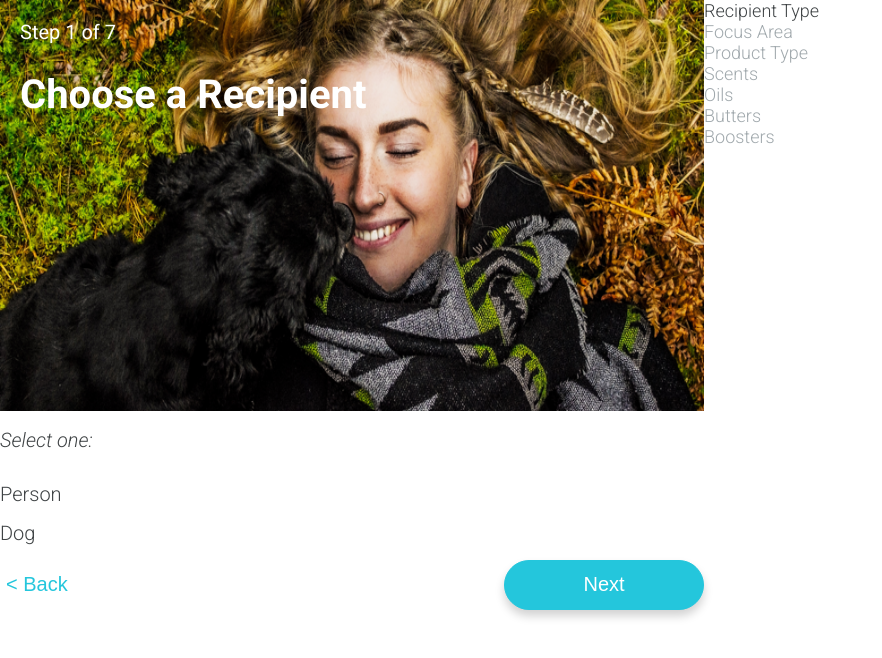
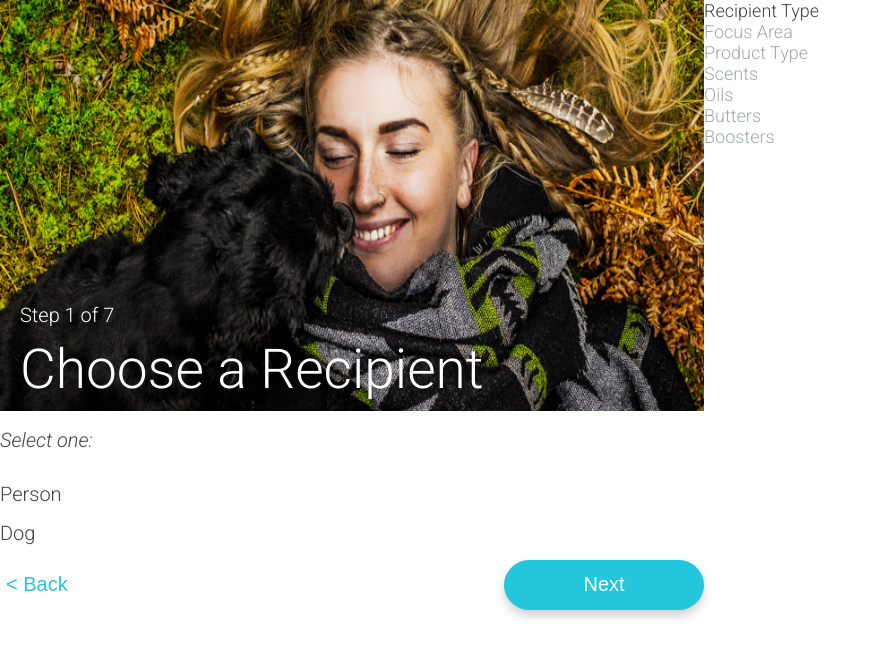
Before and after one commit to chrisfoster22/BFB-2, a React (Create React App) app: page / in a window 1280 px wide. Shown: the top 658 px of the page, without its empty margins (0-882 px from the left). Built offline with nearby package versions, Linux system fonts and the light colour scheme; what shopify-buy would draw is missing.

Commit message:
Style header text

```diff
--- a/src/components/App.css
+++ b/src/components/App.css
@@ -3,8 +3,7 @@
 }
 
 .App-header {
-  background-color: #222;
-  height: 150px;
-  padding: 20px;
-  color: white;
+    position: relative;
+    height: 150px;
+    padding: 20px;
 }
--- a/src/components/App.js
+++ b/src/components/App.js
@@ -111,8 +111,10 @@ class App extends Component {
                         <header
                             className="App-header"
                             style={{backgroundSize: "100% 100%", backgroundImage: `url(${currentStep.backgroundImg})`, height: 371}}>
-                            <div>{`Step ${this.state.currentStep} of 7`}</div>
-                            <h1>{currentStep.headerMsg}</h1>
+                            <div style={styles.headerText}>
+                                <div>{`Step ${this.state.currentStep} of 7`}</div>
+                                <h1 style={styles.headerMsg}>{currentStep.headerMsg}</h1>
+                            </div>
                         </header>
                         {this.getSelectionPanel.bind(this, currentStep)()}
                     </div>
@@ -243,6 +245,17 @@ const styles = {
     },
     selectorContainer: {
         width: "55%"
+    },
+    headerText: {
+        position: "absolute",
+        bottom: "0",
+        color: "#ffffff",
+        fontWeight: "300"
+    },
+    headerMsg: {
+        margin: "10px 0",
+        fontSize: "55px",
+        fontWeight: "300"
     }
 }
 
```
